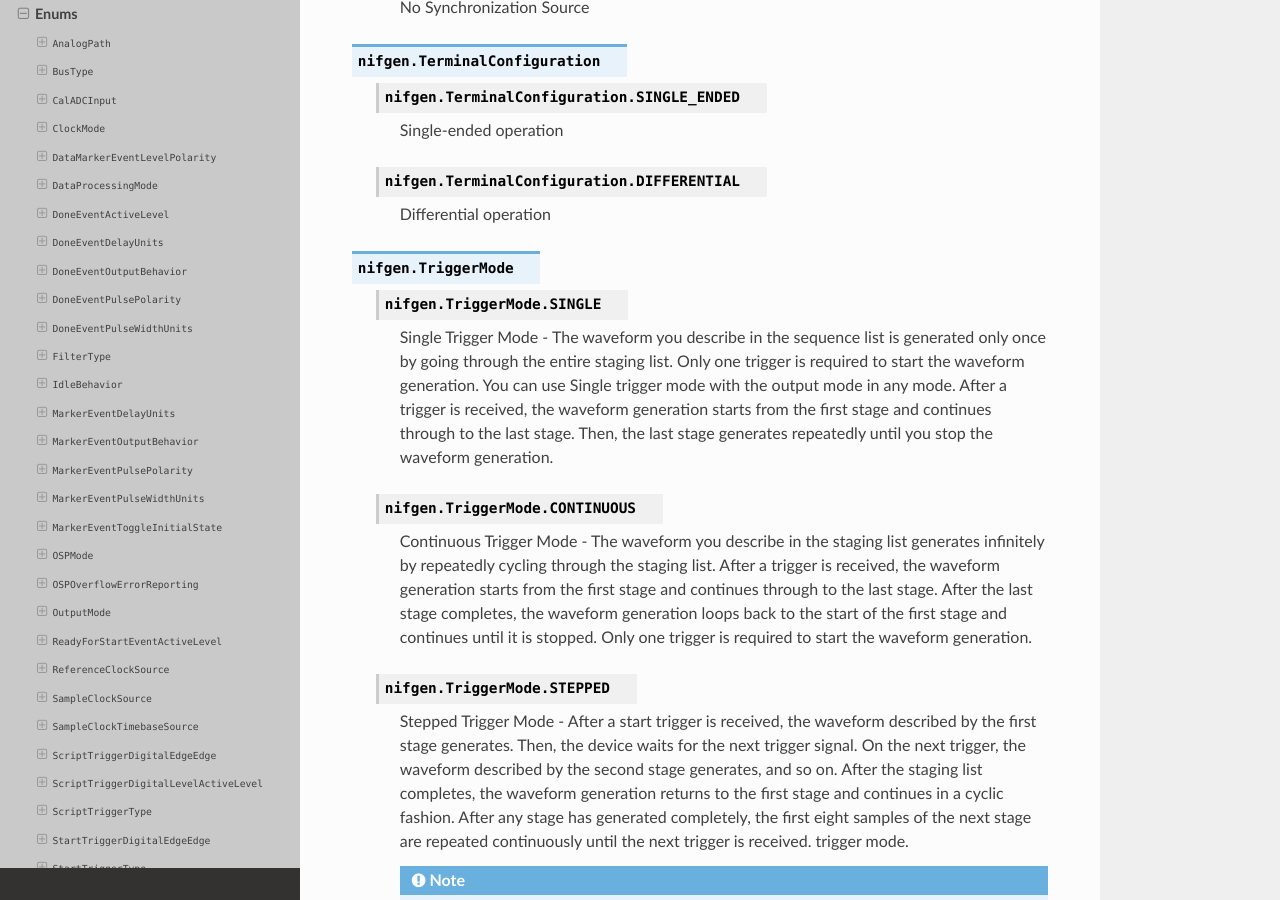
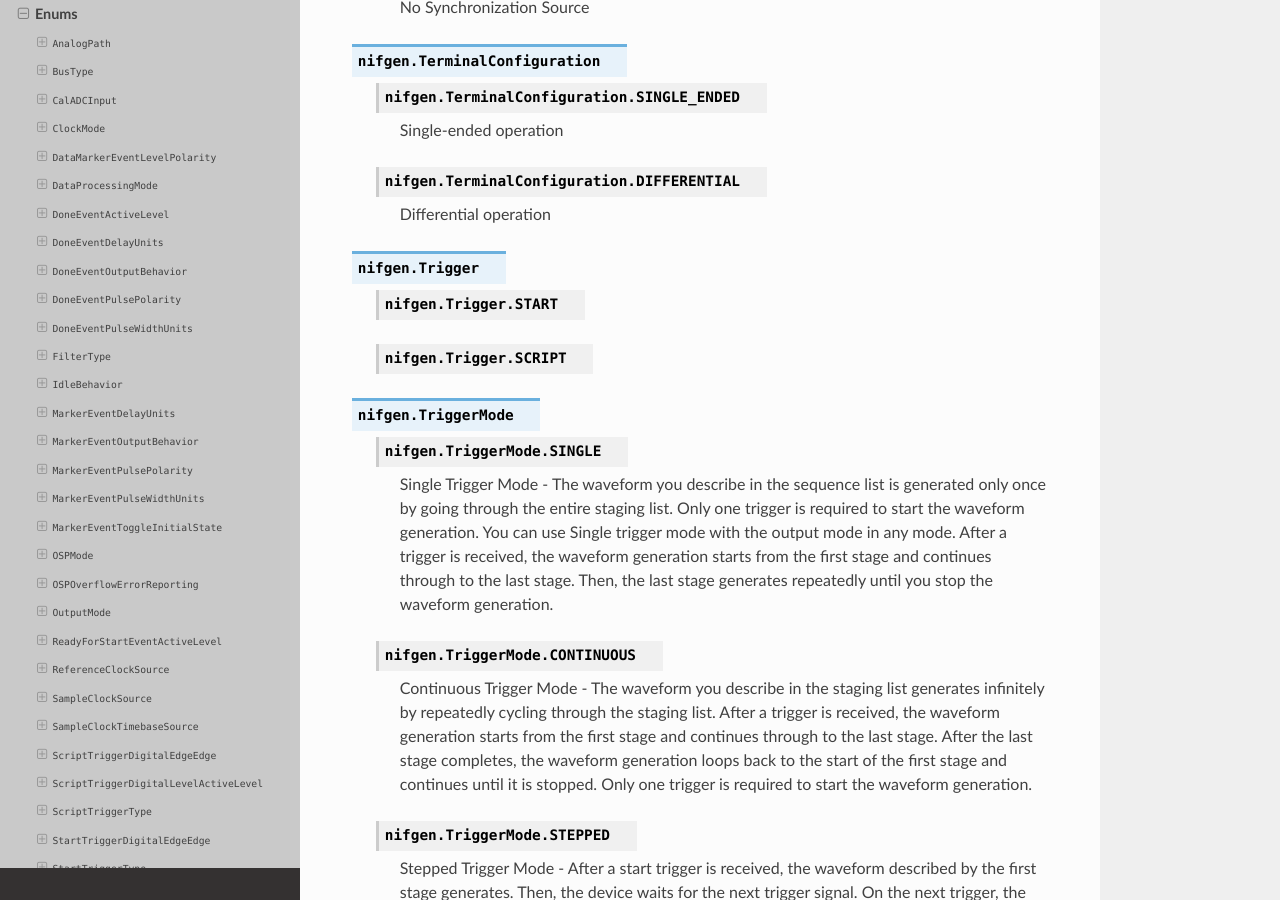
Before and after one commit to ni/nimi-python, a Sphinx documentation site: the page built from docs/nifgen/enums.rst, in a window 1280 px wide and 900 px high, scrolled down 12200 px. Built offline with Sphinx 7.4.7 and the Read the Docs theme 2.0.0, drawn with Linux system fonts in a browser that asks for light colours.

Commit message:
Updating generated for nifgen

```diff
--- a/docs/nifgen/enums.rst
+++ b/docs/nifgen/enums.rst
@@ -1374,6 +1374,17 @@ Enums used in NI-FGEN
 
 
 
+.. py:data:: Trigger
+
+    .. py:attribute:: nifgen.Trigger.START
+
+
+
+    .. py:attribute:: nifgen.Trigger.SCRIPT
+
+
+
+
 .. py:data:: TriggerMode
 
     .. py:attribute:: nifgen.TriggerMode.SINGLE
```
Also changed, not shown: 1 other file.
